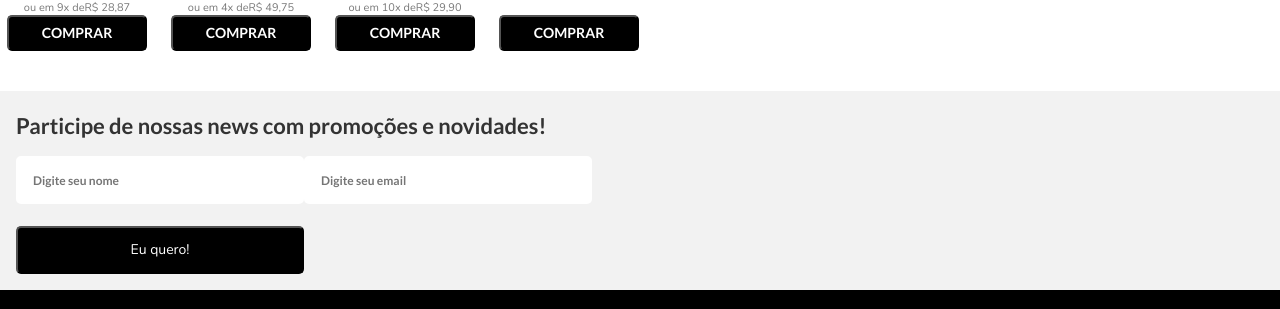
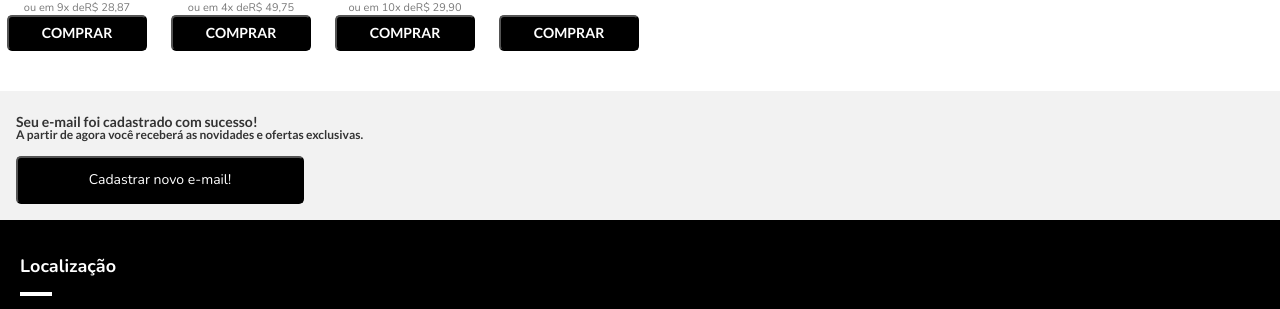
Before and after one commit to santanawesley/Corebiz, a React (Vite) app: page / in a window 1280 px wide. Shown: the part 629-938 px from the top of the page. Built offline with nearby package versions, Linux system fonts and the light colour scheme.

Commit message:
Validations name and email fields

```diff
--- a/package.json
+++ b/package.json
@@ -9,7 +9,8 @@
   "dependencies": {
     "react": "^17.0.2",
     "react-dom": "^17.0.2",
-    "react-toastify": "^8.1.0"
+    "react-toastify": "^8.1.0",
+    "yup": "^0.32.11"
   },
   "devDependencies": {
     "@types/react": "^17.0.33",
--- a/src/App.module.css
+++ b/src/App.module.css
@@ -120,10 +120,9 @@
   width: 288px;
   height: 48px;
   border-radius: 5px;
-  margin-bottom: 7px;
   background-color: #fff;
   border: none;
-  outline:none;
+  outline-color: #BDBDBD;
   padding: 17px;
   font-family: Lato;
   font-weight: 700;
@@ -132,8 +131,21 @@
   color: #585858;
 }
 
-.input:first-child {
-  margin-bottom: 22px;
+.inputEmail {
+  margin-top: 22px;
+}
+
+.inputError {
+  border: 1px solid #D7182A;
+}
+
+.error {
+  font-family: Lato;
+  font-weight: 400;
+  font-size: 12px;
+  line-height: 12px;
+  color: #D7182A;
+  margin-top: 8px;
 }
 
 .buttonRegister {
@@ -148,6 +160,26 @@
   font-weight: 700;
   font-size: 14px;
   line-height: 14px;
+  margin-top: 7px;
+}
+
+.buttonDisabled {
+  background-color: #333333;
+}
+
+.titleRegisterSuccess {
+  font-size: 14px;
+  line-height: 14px;
+  font-family: Lato;
+  font-weight: 700;
+}
+
+.textRegisterSuccess {
+  font-family: Lato;
+  font-weight: 400;
+  font-size: 12px;
+  line-height: 12px;
+  margin-bottom: 15px;
 }
 
 .contactText {
--- a/src/App.tsx
+++ b/src/App.tsx
@@ -5,6 +5,7 @@ import { Footer } from './components/Footer';
 import BannerSlider from './assets/banner.svg';
 import StarFill from './assets/icon-star-fill.svg';
 import StarEmpty from './assets/icon-star-empty.svg';
+import { masks, validation } from './utils';
 
 import styles from './App.module.css';
 
@@ -25,8 +26,11 @@ interface Product {
 
 function App() {
   const [name, setName] = useState('');
+  const [errorName, setErrorName] = useState(false);
   const [email, setEmail] = useState('');
+  const [errorEmail, setErrorEmail] = useState(false);
   const [amountItemsCart, setAmountItemsCart] = useState(0);
+  const [registerEmailScreen, setRegisterEmailScreen] = useState(false);
 
   useEffect(() => {
     const amount = localStorage.getItem("amountItemsCart");
@@ -87,16 +91,6 @@ function App() {
     }
   ]
 
-  function currencyFormatter(value: number) {
-    const format = /^([\d]*)\.?([\d]{2})/;
-    const separatedByCents = String(value).replace(format,"$1.$2");
-
-    return new Intl.NumberFormat('pt-BR', {
-      style: 'currency',
-      currency: 'BRL',
-    }).format(Number(separatedByCents));
-  }
-
   const ratingStars = (numberOfStars: number) => {
     const starArray: boolean[] = []
     for(let i = 0; i<5; i++) {
@@ -107,13 +101,53 @@ function App() {
     });
   }
 
+  async function registerEmail(e: any) {
+    e.preventDefault();
+    nameValidation();
+    emailValidation();
+    if(name && email && !errorName && !errorEmail) {
+      //chamar Api
+      setRegisterEmailScreen(false);
+    }
+  }
+
+  function nameValidation() {
+    try {
+      const validate = validation.name(name);
+      if(validate) {
+        setErrorName(false);
+      } else {
+        setErrorName(true);
+      }
+    } catch(e) {
+      setErrorName(true);
+    }
+  }
+
+  async function emailValidation() {
+    try {
+      const validate = validation.email(email);
+      if(validate) {
+        setErrorEmail(false);
+      } else {
+        setErrorEmail(true);
+      }
+    } catch (e) {
+        setErrorEmail(true);
+    }
+  }
+
+  function registerNewEmailScreen() {
+    setName('');
+    setEmail('');
+    setRegisterEmailScreen(true)
+  }
+
   return (
     <div>
       <Header amountItems={amountItemsCart} />
 
-      <div>
       <img src={BannerSlider} />
-      </div>
 
       <div className={styles.showCase}>
         <div className={styles.titleShowCase}>
@@ -127,26 +161,26 @@ function App() {
                 <div style={{position: 'relative', width: '132px'}}>
                   {product.listPrice && <>
                     <div className={styles.backgroundOff}></div>
-                    <div className={styles.off}>OFF</div>
+                    <p className={styles.off}>OFF</p>
                   </>}
                   <img src={product.imageUrl} alt={product.productName} className={styles.productImage}/>
                 </div>
-                <div className={styles.productName}>
+                <p className={styles.productName}>
                   {product.productName}
-                </div>
+                </p>
                 <div>
                   {ratingStars(product.stars)}
                 </div>
-                <div className={`${styles.listPrice} ${!product.listPrice && styles.hide}`}>
-                  de {product.listPrice && currencyFormatter(product.listPrice)}
-                </div>
-                <div className={styles.price}>
-                  por {currencyFormatter(product.price)}
-                </div>
-                <div className={`${styles.installments} ${!product.installments.length && styles.hide}`}>
+                <p className={`${styles.listPrice} ${!product.listPrice && styles.hide}`}>
+                  de {product.listPrice && masks.currencyFormatter(product.listPrice)}
+                </p>
+                <p className={styles.price}>
+                  por {masks.currencyFormatter(product.price)}
+                </p>
+                <p className={`${styles.installments} ${!product.installments.length && styles.hide}`}>
                   ou em {product.installments[0]?.quantity}x de
-                  {product.installments[0] && currencyFormatter(product.installments[0].value)}
-                </div>
+                  {product.installments[0] && masks.currencyFormatter(product.installments[0].value)}
+                </p>
                 <button className={styles.buttonBuy} onClick={() => setAmountItemsCart(amountItemsCart + 1)}>
                   COMPRAR
                 </button>
@@ -156,33 +190,55 @@ function App() {
         </div>
       </div>
 
-      <div className={styles.contentRegister}>
+      {registerEmailScreen ?
+        <form className={styles.contentRegister} onSubmit={(e) => registerEmail(e)}>
           <h1 className={styles.titleRegister}>Participe de nossas news com promoções e novidades!</h1>
 
           <div className={styles.inputs}>
             <input
               type='text'
               placeholder='Digite seu nome'
-            className={styles.input}
+              className={`${styles.input} ${errorName && styles.inputError}`}
               value={name}
               onChange={(e) => setName(e.target.value)}
+              onBlur={nameValidation}
             />
+            {errorName &&
+              <p className={styles.error}>
+                Preencha seu nome completo
+              </p>
+            }
             <input
               type='text'
-            placeholder='Digite seu email'
-            className={styles.input}
+              placeholder='Digite seu e-mail'
+              className={`${styles.input} ${styles.inputEmail} ${errorEmail && styles.inputError}`}
               value={email}
               onChange={(e) => setEmail(e.target.value)}
+              onBlur={emailValidation}
             />
+            {errorEmail &&
+              <p className={styles.error}>
+                Preencha com um e-mail válido
+              </p>
+            }
           </div>
 
-        <div>
-          <button className={styles.buttonRegister}>
+          <button
+            className={`${styles.buttonRegister} ${(errorName || errorEmail) && styles.buttonDisabled}`}
+            type='submit'
+            disabled={errorName || errorEmail}
+          >
             <span className={styles.contactText}>Eu quero!</span>
           </button>
+        </form> :
+        <div className={styles.contentRegister}>
+          <h2 className={styles.titleRegisterSuccess}>Seu e-mail foi cadastrado com sucesso!</h2>
+          <p className={styles.textRegisterSuccess}>A partir de agora você receberá as novidades e ofertas exclusivas.</p>
+          <button className={styles.buttonRegister} onClick={() => registerNewEmailScreen()}>
+            <span className={styles.contactText}>Cadastrar novo e-mail!</span>
+          </button>
         </div>
-      </div>
-
+      }
       <Footer />
     </div>
   )
--- a/src/components/header/index.tsx
+++ b/src/components/header/index.tsx
@@ -1,7 +1,7 @@
 import React, { useState, useEffect } from 'react';
 import "react-toastify/dist/ReactToastify.css";
 
-import { ShowToast } from '../../utils';
+import { showToast } from '../../utils';
 import iconMenu from '../../assets/icon-menu.svg';
 import logo from '../../assets/logo-corebiz-preto-cinza.svg';
 import shoppingCart from '../../assets/shopping-cart.svg';
@@ -25,7 +25,7 @@ export const Header = ({amountItems}: IProps) => {
     if(amountItems !== amountItemsCart) {
       localStorage.setItem("amountItemsCart", amountItems.toString());
       setAmountItemsCart(amountItems);
-      ShowToast("success", "Item adicionado ao carrinho de compras com sucesso!");
+      showToast("success", "Item adicionado ao carrinho de compras com sucesso!");
     }
   }, [amountItems]);
 
--- a/src/utils/index.ts
+++ b/src/utils/index.ts
@@ -1 +1,3 @@
-export { default as ShowToast } from "./toast";
+export { default as showToast } from './toast';
+export { default as masks } from './masks';
+export { default as validation } from './validation';
--- /dev/null
+++ b/src/utils/masks.tsx
@@ -0,0 +1,15 @@
+import React from 'react';
+
+const masks = {
+  currencyFormatter(value: number) {
+    const format = /^([\d]*)\.?([\d]{2})/;
+    const separatedByCents = String(value).replace(format,"$1.$2");
+
+    return new Intl.NumberFormat('pt-BR', {
+      style: 'currency',
+      currency: 'BRL',
+    }).format(Number(separatedByCents));
+  }
+}
+
+export default masks;
--- a/src/utils/toast/index.ts
+++ b/src/utils/toast.ts
@@ -7,7 +7,7 @@ import { toast } from "react-toastify";
  * @example showToast("error", "Aconteceu um erro!");
  */
 
-const ShowToast = (
+const showToast = (
   type: string,
   message: string
 ) => {
@@ -45,4 +45,4 @@ const ShowToast = (
   };
 };
 
-export default ShowToast;
+export default showToast;
--- /dev/null
+++ b/src/utils/validation.tsx
@@ -0,0 +1,20 @@
+import React from 'react';
+
+const validation = {
+  name(name: string) {
+    const regex = /[^0-9]\s[^0-9]/gi;
+    const regexNumber = /[0-9]|[0-9]/gi;
+
+    const checkString = regex.test(name);
+    const checkNumber = regexNumber.test(name);
+    return checkString && !checkNumber ? true : false;
+  },
+
+  email(email: string) {
+    const regex = /\S+@\S+\.\S+/;
+    return regex.test(email);
+  }
+
+}
+
+export default validation;
```
Also changed, not shown: 1 other file (tests, documents, lock files or other folders). Lines whose indentation alone changed are shown as unchanged.
